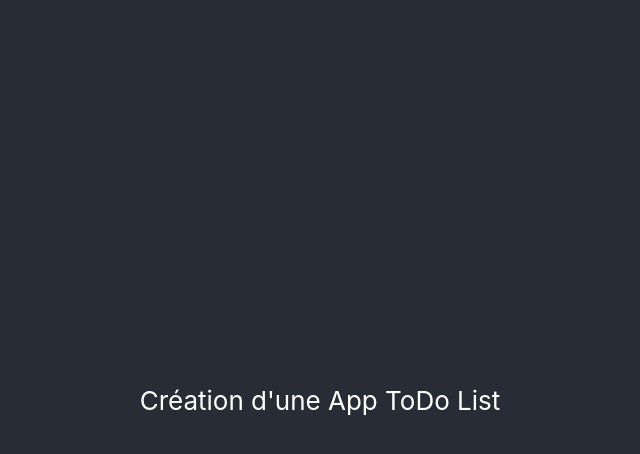
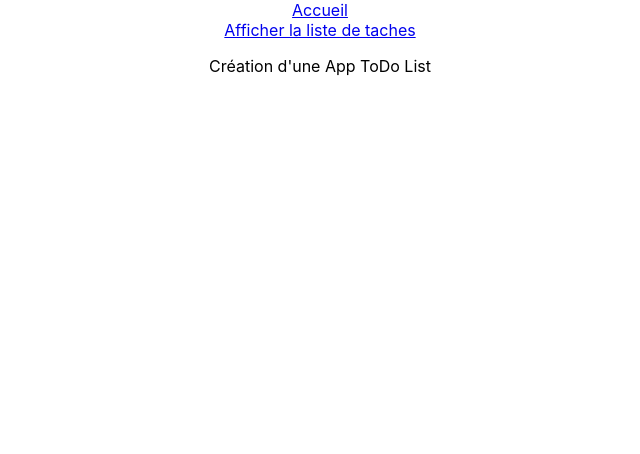
Before and after one commit to AlphonseCou/TodoListApp, a React (Create React App) app in the folder todolistfront/: page / in a window 1280 px wide. Shown: the top 454 px of the page, without its empty margins (320-960 px from the left). Built offline with nearby package versions, Linux system fonts and the light colour scheme.

Commit message:
creation of home page and task list with react router installation and route building

```diff
--- a/todolistfront/package.json
+++ b/todolistfront/package.json
@@ -8,6 +8,7 @@
     "@testing-library/user-event": "^13.5.0",
     "react": "^18.2.0",
     "react-dom": "^18.2.0",
+    "react-router-dom": "^6.3.0",
     "react-scripts": "5.0.1",
     "web-vitals": "^2.1.4"
   },
--- a/todolistfront/src/App.js
+++ b/todolistfront/src/App.js
@@ -1,11 +1,17 @@
 import "./App.css";
+import Home from "./pages/Home/Home";
+import TodoList from "./pages/TodoList/TodoList";
+import { BrowserRouter as Router, Route, Routes } from "react-router-dom";
 
 function App() {
   return (
     <div className="App">
-      <header className="App-header">
-        <p>Création d'une App ToDo List</p>
-      </header>
+      <Router>
+        <Routes>
+          <Route path="/todolist" element={<TodoList />} />
+          <Route path="/" element={<Home />} />
+        </Routes>
+      </Router>
     </div>
   );
 }
--- /dev/null
+++ b/todolistfront/src/components/Header/Header.js
@@ -0,0 +1,16 @@
+import React from "react";
+import { Link } from "react-router-dom";
+import "./Header.css";
+
+function Header() {
+  return (
+    <div className="header">
+      <Link to="/">Accueil</Link>
+      <div className="header_center">
+        <Link to="/todolist">Afficher la liste de taches</Link>
+      </div>
+    </div>
+  );
+}
+
+export default Header;
--- /dev/null
+++ b/todolistfront/src/pages/Home/Home.js
@@ -0,0 +1,16 @@
+import React from "react";
+import Header from "../../components/Header/Header";
+import "./Home.css";
+
+function Home() {
+  return (
+    <>
+      <div className="home">
+        <Header />
+        <p>Création d'une App ToDo List</p>
+      </div>
+    </>
+  );
+}
+
+export default Home;
--- /dev/null
+++ b/todolistfront/src/pages/TodoList/TodoList.js
@@ -0,0 +1,12 @@
+import React from "react";
+import "./TodoList.css";
+
+function TodoList() {
+  return (
+    <>
+      <div className="todolist"></div>
+    </>
+  );
+}
+
+export default TodoList;
```
Also changed, not shown: todolistfront/src/components/Header/Header.css (added), todolistfront/src/pages/Home/Home.css (added), todolistfront/src/pages/TodoList/TodoList.css (added), 1 other file (tests, documents, lock files or other folders).
